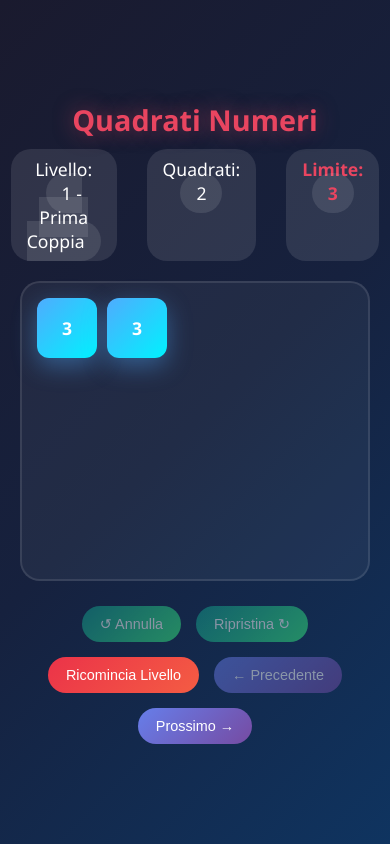
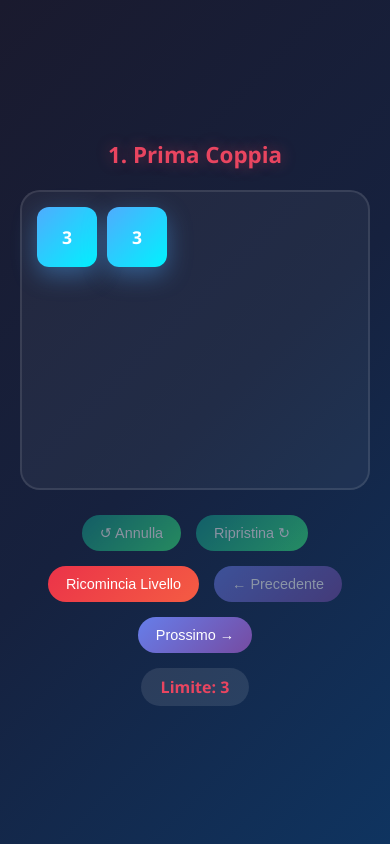
Before and after one commit to xxmarcoss-hub/quadrati-numeri, a website: page index.html in a window 390 px wide. Drawn offline with Linux system fonts and the light colour scheme.

Commit message:
fix: migliora UI header e box completamento livello (#76)
- Rimossa scritta "Quadrati Numeri" e box informativi dall'header
- Aggiunto nome livello come titolo con font più piccolo
- Spostato indicatore limite in basso sotto i pulsanti
- Corretto box "livello completato" che appariva fuori schermo su mobile

🤖 Generated with [Claude Code](https://claude.com/claude-code)

Co-Authored-By: Claude Opus 4.5 <noreply@anthropic.com>

```diff
--- a/index.html
+++ b/index.html
@@ -9,12 +9,7 @@
 <body>
     <div class="game-container">
         <header>
-            <h1>Quadrati Numeri</h1>
-            <div class="level-info">
-                <span>Livello: <span id="level-number">1</span></span>
-                <span>Quadrati: <span id="squares-count">0</span></span>
-                <span class="limit-display">Limite: <span id="max-value">50</span></span>
-            </div>
+            <div class="level-title" id="level-number">Livello 1</div>
         </header>
 
         <div id="game-area"></div>
@@ -33,6 +28,10 @@
             </div>
         </div>
 
+        <div class="limit-bottom">
+            Limite: <span id="max-value">50</span>
+        </div>
+
         <div id="message" class="message hidden"></div>
     </div>
 
--- a/script.js
+++ b/script.js
@@ -431,7 +431,6 @@ function updateUndoRedoButtons() {
 // Elementi DOM
 const gameArea = document.getElementById('game-area');
 const levelNumber = document.getElementById('level-number');
-const squaresCount = document.getElementById('squares-count');
 const maxValueDisplay = document.getElementById('max-value');
 const btnReset = document.getElementById('btn-reset');
 const btnPrev = document.getElementById('btn-prev');
@@ -478,7 +477,7 @@ function loadLevel(levelIndex) {
     gameArea.innerHTML = '';
 
     const level = levels[levelIndex];
-    levelNumber.textContent = `${levelIndex + 1} - ${level.name}`;
+    levelNumber.textContent = `${levelIndex + 1}. ${level.name}`;
 
     // Aggiorna display del limite
     if (maxValueDisplay) {
@@ -981,7 +980,6 @@ function trashSquare(square) {
 
 // Aggiorna UI
 function updateUI() {
-    squaresCount.textContent = gameState.squares.length;
     btnPrev.disabled = gameState.currentLevel === 0;
     btnNext.disabled = gameState.currentLevel === levels.length - 1;
 
--- a/style.css
+++ b/style.css
@@ -30,11 +30,15 @@ body {
     width: 100%;
     max-width: 800px;
     padding: 20px;
+    display: flex;
+    flex-direction: column;
+    align-items: center;
 }
 
 header {
     text-align: center;
-    margin-bottom: 20px;
+    margin-bottom: 15px;
+    width: 100%;
 }
 
 .nav-links {
@@ -56,28 +60,16 @@ header {
     color: #1a1a2e;
 }
 
-h1 {
+.level-title {
     color: #e94560;
-    font-size: 2.5rem;
-    text-shadow: 0 0 20px rgba(233, 69, 96, 0.5);
-    margin-bottom: 10px;
-}
-
-.level-info {
-    color: #fff;
-    font-size: 1.1rem;
-    display: flex;
-    justify-content: center;
-    gap: 30px;
-}
-
-.level-info span {
-    background: rgba(255, 255, 255, 0.1);
-    padding: 8px 16px;
-    border-radius: 20px;
+    font-size: 1.4rem;
+    font-weight: bold;
+    text-shadow: 0 0 15px rgba(233, 69, 96, 0.4);
+    margin-bottom: 5px;
 }
 
 #game-area {
+    width: 100%;
     background: rgba(255, 255, 255, 0.05);
     border-radius: 20px;
     min-height: 400px;
@@ -272,6 +264,7 @@ h1 {
 
 /* Controlli */
 .controls {
+    width: 100%;
     display: flex;
     justify-content: center;
     gap: 15px;
@@ -316,11 +309,16 @@ button#btn-redo {
     transform: translate(-50%, -50%);
     background: rgba(0, 0, 0, 0.9);
     color: #fff;
-    padding: 40px 60px;
+    padding: 30px 40px;
     border-radius: 20px;
     text-align: center;
     z-index: 2000;
     animation: victory-pulse 0.5s ease infinite;
+    /* Ensure visibility on mobile */
+    max-width: calc(100vw - 40px);
+    max-height: calc(100vh - 40px);
+    box-sizing: border-box;
+    margin: env(safe-area-inset-top) env(safe-area-inset-right) env(safe-area-inset-bottom) env(safe-area-inset-left);
 }
 
 .message h2 {
@@ -412,10 +410,20 @@ button#btn-redo {
     animation: trash-shake 0.3s ease;
 }
 
-/* Display limite */
-.limit-display {
+/* Display limite in basso */
+.limit-bottom {
+    text-align: center;
+    margin-top: 15px;
     color: #e94560;
+    font-size: 1rem;
     font-weight: bold;
+    background: rgba(255, 255, 255, 0.1);
+    padding: 8px 20px;
+    border-radius: 20px;
+    display: inline-block;
+    width: auto;
+    margin-left: auto;
+    margin-right: auto;
 }
 
 /* Animazione esplosione */
```
